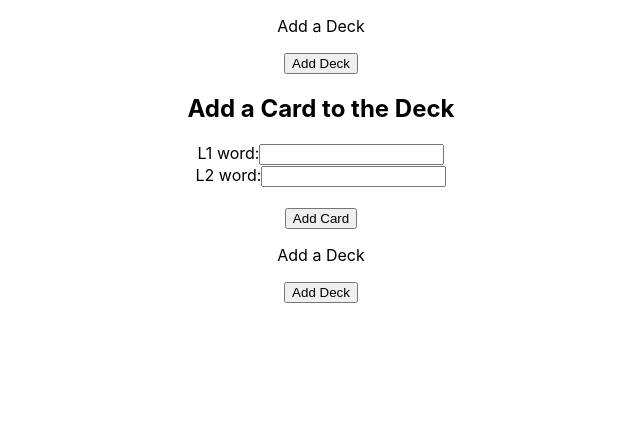
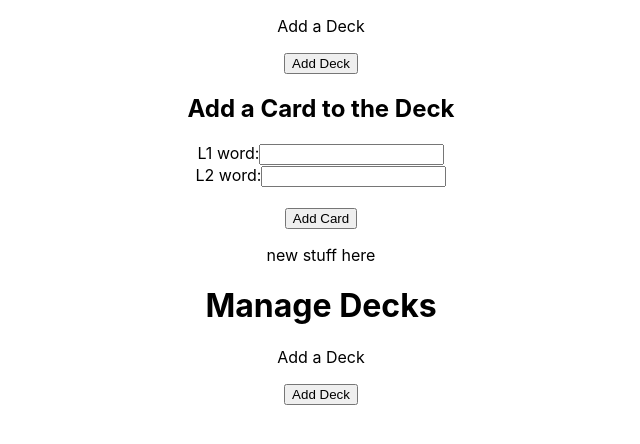
Before and after one commit to angelahe/flashcard, a React (Create React App) app: page / in a window 1280 px wide. Shown: the top 444 px of the page, without its empty margins (319-959 px from the left). Built offline with nearby package versions, Linux system fonts and the light colour scheme.

Commit message:
create event to get deckId from AddDeckComp to ManageDecksComp

```diff
--- a/src/App.js
+++ b/src/App.js
@@ -1,13 +1,14 @@
 import React from 'react';
 import AddDeckCardComp from './components/AddDeckCardComp';
-import AddDeckComp from './components/AddDeckComp';
+import ManageDecksComp from './components/ManageDecksComp';
 import './App.css';
 
 function App() {
   return (
     <div className="App">
       <AddDeckCardComp />
-      <AddDeckComp />
+      <p>new stuff here</p>
+      <ManageDecksComp />
     </div>
   );
 }
--- a/src/components/AddDeckComp.js
+++ b/src/components/AddDeckComp.js
@@ -2,17 +2,22 @@ import React from 'react';
 import Client from './Client';
 
 class AddDeckComp extends React.Component {
-  constructor() {
-    super();
+  constructor(props) {
+    super(props);
     this.state = {
       currentDeck: '',
-      currentCard: '',
     };
   }
 
   handleAddDeckClick = () => {
-    Client.createDeck().then(id => this.setState({ currentDeck: id }));
-  };
+    // const { addDeck } = this.props;
+    //const { currentDeck } = this.state;
+
+    console.log('in handleAddDeckCilck props is ', this.props);
+    Client.createDeck()
+      .then(id => this.setState({ currentDeck: id },
+        () => this.props.addDeck(this.state.currentDeck)));
+  }
 
   render() {
     const { currentDeck } = this.state;
@@ -23,7 +28,7 @@ class AddDeckComp extends React.Component {
           <button type="button" onClick={this.handleAddDeckClick}>
             Add Deck
           </button>
-          {currentDeck !== '' ? <p>current deck: {currentDeck}</p> : null}
+          {currentDeck !== '' ? <p>current deck in addDeckComp: {currentDeck}</p> : null}
         </div>
       </div>
     );
--- /dev/null
+++ b/src/components/ManageDecksComp.js
@@ -0,0 +1,32 @@
+import React from 'react';
+import AddDeckComp from './AddDeckComp';
+
+class ManageDecksComp extends React.Component {
+  constructor() {
+    super();
+    this.state = {
+      currentDeck: '-1',
+    };
+  }
+
+  onDeckAdded = (deckId) => {
+    console.log(`in onDeckAdded deckId is: ${deckId}.`);
+    this.setState({ currentDeck: deckId });
+    console.log('deck is now', this.state.currentDeck);
+  }
+
+  render() {
+    const { currentDeck } = this.state;
+    return (
+      <div>
+        <h1>Manage Decks</h1>
+        <AddDeckComp addDeck={this.onDeckAdded} />
+        {currentDeck !== '-1'
+          ? <p>current deck is{ currentDeck }</p>
+          : null
+        }
+      </div>
+    );
+  }
+}
+export default ManageDecksComp;
```
Also changed, not shown: 1 other file (tests, documents, lock files or other folders).
